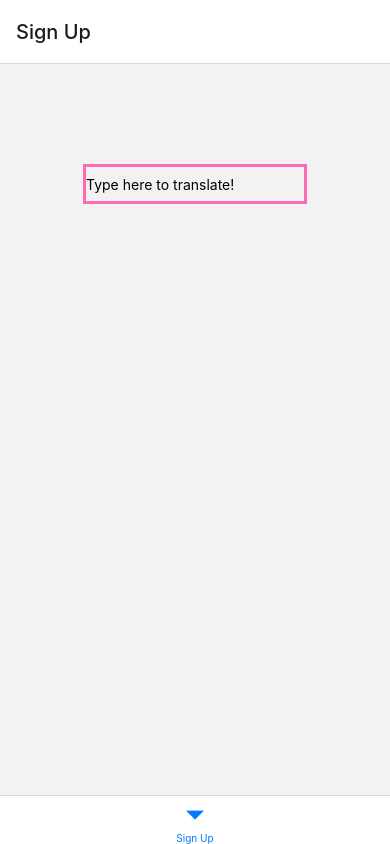
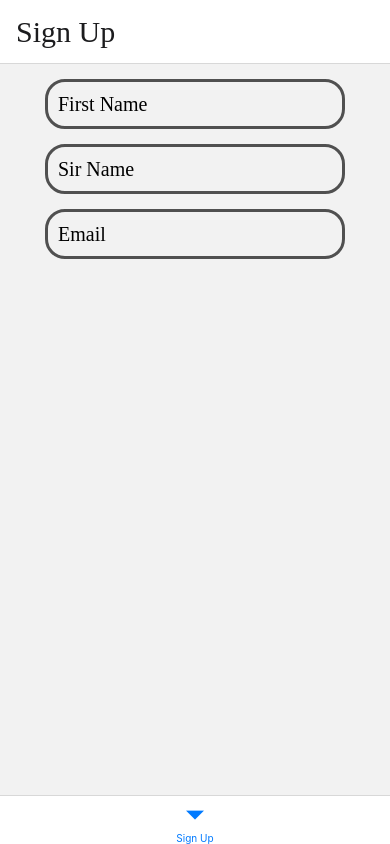
Before and after one commit to Jmac0/showChoirApp, a React Native app: screen / in a window 390 px wide. Built offline with nearby package versions, Linux system fonts and the light colour scheme.

Commit message:
Added custom fonts

```diff
--- a/src/screens/BottomTabs.navigator.tsx
+++ b/src/screens/BottomTabs.navigator.tsx
@@ -4,6 +4,7 @@ import { MemberQrCode } from './MemberQrCode';
 import { Account } from './Account';
 import { SignUP } from './SignUp';
 import { SplashScreen } from './SplashScreen';
+import { fonts } from '../styles/Styles';
 
 export const BottomTabsNavigator: React.FC = () => {
   const BottomTabs = createBottomTabNavigator();
@@ -21,7 +22,10 @@ export const BottomTabsNavigator: React.FC = () => {
   return (
     <BottomTabs.Navigator
       screenOptions={({}) => ({
-        headerTitleStyle: { fontSize: 20 },
+        headerTitleStyle: {
+          fontSize: 30,
+          fontFamily: fonts.fontFamilyBold,
+        },
       })}>
       {isAuth ? (
         /*** authenticated user screens ***/
--- a/src/screens/SignUp.tsx
+++ b/src/screens/SignUp.tsx
@@ -3,13 +3,26 @@ import { View, StyleSheet } from 'react-native';
 import { StyledTextInput } from '../styles/Styles';
 // TODO delete unused @types and packages
 export const SignUP: React.FC = () => {
-  const [text, setText] = useState('');
+  const [firstName, setFirstName] = useState('');
+  const [lastName, setLastName] = useState('');
+  const [email, setEmail] = useState('');
   return (
     <View style={styles.container}>
       <StyledTextInput
-        placeholder="Type here to translate!"
-        onChangeText={(newText: string) => setText(newText)}
-        defaultValue={text}
+        placeholder="First Name"
+        onChangeText={(newText: string) => setFirstName(newText)}
+        defaultValue={firstName}
+      />
+      <StyledTextInput
+        placeholder="Sir Name"
+        onChangeText={(newText: string) => setLastName(newText)}
+        defaultValue={lastName}
+      />
+      <StyledTextInput
+        keyboardType="email-address"
+        placeholder="Email"
+        onChangeText={(newText: string) => setEmail(newText)}
+        defaultValue={email}
       />
     </View>
   );
--- a/src/styles/Styles.tsx
+++ b/src/styles/Styles.tsx
@@ -1,8 +1,22 @@
 import styled from 'styled-components/native';
 
+export const colors = {
+  darkGrey: '#505050',
+};
+
+export const fonts = {
+  fontFamilyHeader: 'Courgette-Regular',
+  fontFamilyBold: 'Elephant-Regular',
+};
+
 export const StyledTextInput = styled.TextInput`
-  height: 40px;
-  border-color: hotpink;
-  margin-top: 100px;
+  height: 50px;
+  width: 300px;
+  font-size: 20px;
+  font-family: ${fonts.fontFamilyHeader};
+  border-color: ${colors.darkGrey};
+  border-radius: 20px;
+  padding: 10px;
+  margin-top: 15px;
   border-width: 3px;
 `;
```
Also changed, not shown: 2 other files (tests, documents, lock files or other folders).
